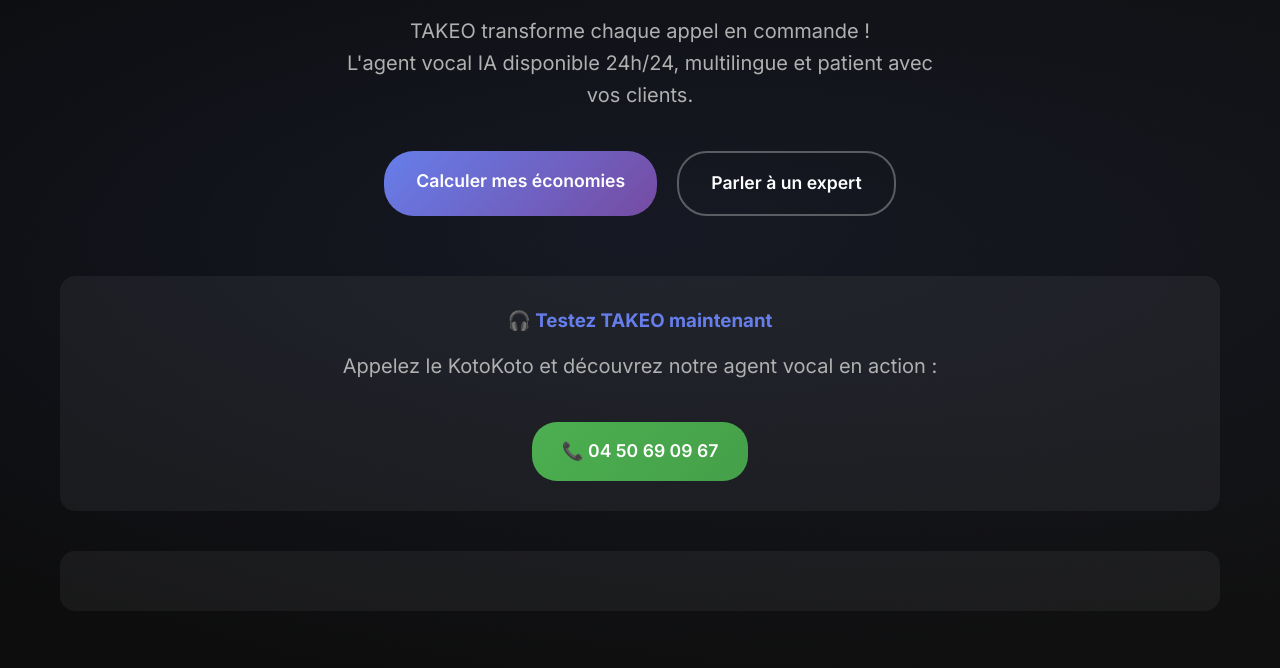
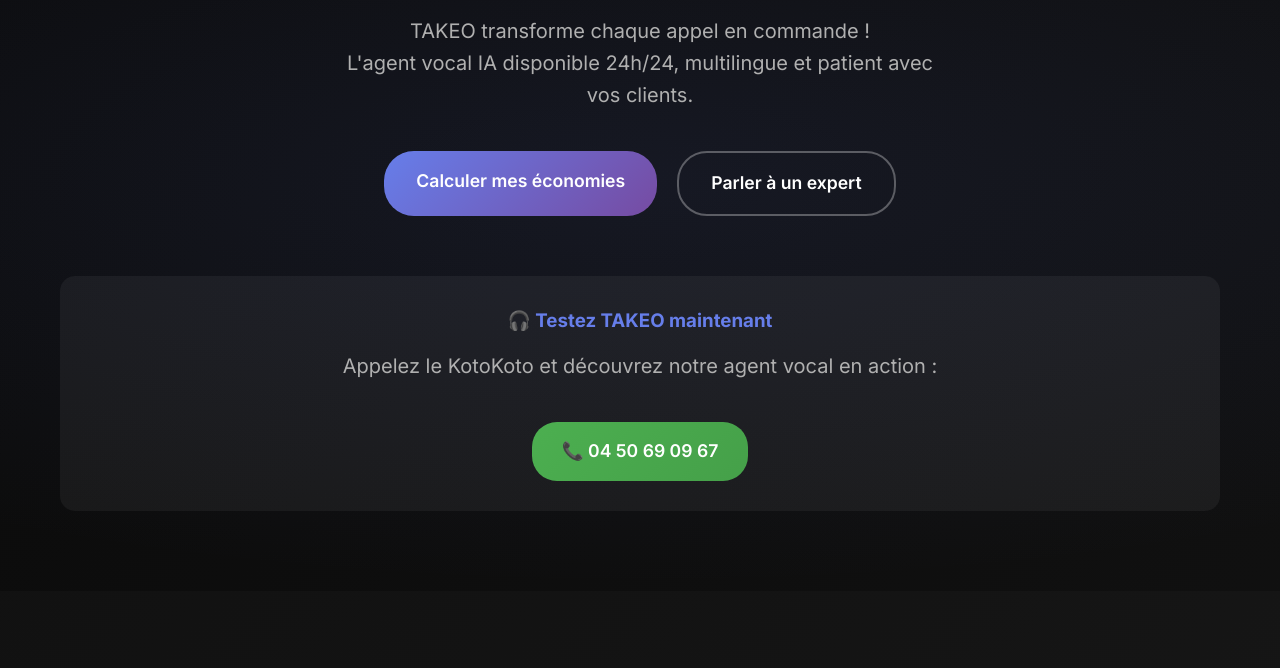
Before and after one commit to obigroup/takeo, a plain HTML site: page index.html in a window 1280 px wide. Shown: the part 231-899 px from the top of the page. Drawn offline with Linux system fonts and the light colour scheme; a script that the page names is missing.

Commit message:
Suppression section vide

```diff
--- a/index.html
+++ b/index.html
@@ -485,10 +485,6 @@
                 <p>Appelez le KotoKoto et découvrez notre agent vocal en action :</p>
                 <a href="tel:+33450690967" class="phone-button">📞 04 50 69 09 67</a>
             </div>
-
-            <div class="demo-section">
-
-        </div>
     </section>
 
     <section class="stats">
```
